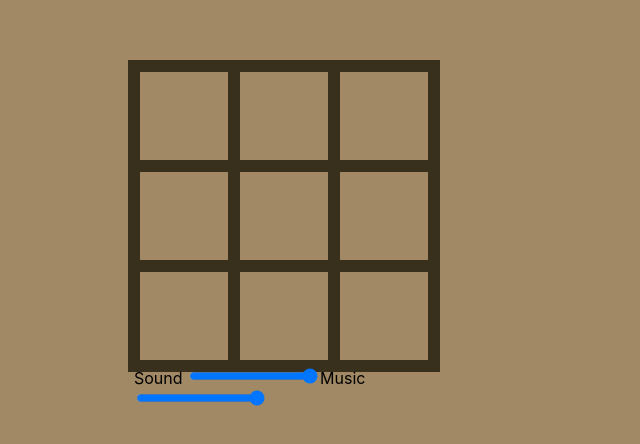
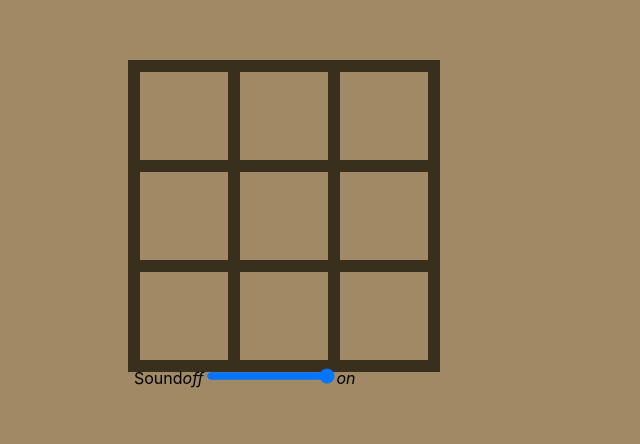
Before and after one commit to seha1/react-game, a React (Create React App) app: page / in a window 1280 px wide. Shown: the part 140-584 px from the top of the page, without its empty margins (0-640 px from the left). Built offline with nearby package versions, Linux system fonts and the light colour scheme.

Commit message:
дописал функцию включения и выключения звука.

```diff
--- a/src/Components/Main.js
+++ b/src/Components/Main.js
@@ -17,14 +17,14 @@ class Main extends React.Component {
             this.isMute = this.isMute.bind(this);
     }
 
-    isMute = () => {
+/*    isMute = () => {
         let elem = document.getElementById('sound').value;
         this.setState((state) => {
             return {onOf : elem}
         });
         console.log(this.state.onOf + ' : ' + elem );
 
-    }
+    }*/
 
     isMUsic =() => {
 
@@ -74,7 +74,7 @@ class Main extends React.Component {
                 && this.state.squares[currentLine[2]] === elem
             ){
                 //действия, при победе какой-либо каманды;
-                if(this.state.onOf === 1){
+                if(this.state.onOf != 0){
                     win.play();
                 }
 
@@ -94,6 +94,14 @@ class Main extends React.Component {
         }
     }
 
+    isMute = () => {
+        let elem = document.getElementById('sound').value;
+       this.setState((state) => {
+            return {onOf: elem}
+        });
+        console.log(this.state.onOf + ' : ' + elem);
+
+    }
 
 
     // функция событий реагирующая на действия игрока(ков);
@@ -108,7 +116,7 @@ class Main extends React.Component {
                     numberSquares[data]= 'X';
                     // музыка хода;
                     /*this.state.onOf === 1 ? sound.play() : sound.volume = 0;*/
-                   if(this.state.onOf === 1){
+                   if(this.state.onOf != 0){
                         sound.play();
                     }
 
@@ -117,7 +125,7 @@ class Main extends React.Component {
                     numberSquares[data] = 'O';
                     // музыка хода;
 
-                    if(this.state.onOf === 1){
+                    if(this.state.onOf != 0){
                         sound.play();
                     }
 
@@ -138,7 +146,6 @@ class Main extends React.Component {
             <div className={Style.main}>
                 <div className={Style.wrapper}>
                     <div className={Style.field}>
-
                         <div className={Style.playingField}>
                             <div className={this.state.style} data = '0' id = '1'  onClick={this.clickHandler}>{this.state.squares[0]}</div>
                             <div className={this.state.style} data = '1' id = '2'  onClick={this.clickHandler}>{this.state.squares[1]}</div>
@@ -149,24 +156,18 @@ class Main extends React.Component {
                             <div className={this.state.style} data = '6' id = '7'  onClick={this.clickHandler}>{this.state.squares[6]}</div>
                             <div className={this.state.style} data = '7' id = '8'  onClick={this.clickHandler}>{this.state.squares[7]}</div>
                             <div className={this.state.style} data = '8' id = '9'  onClick={this.clickHandler}>{this.state.squares[8]}</div>
-
                             <div className={Style.setting}>
                                 <div className={Style.sound}>
-                                    <span>Sound</span> <input type="range"  id = 'sound' onChange = {this.isMute} min = '0' max = '1' step = "1" />
-                                    <span>Music</span> <input type="range"  id = 'music' onChange = {this.isMUsic} min = '0' max = '1' step = "1" />
+                                    <span>Sound</span><i>off</i><input type="range"  id = 'sound' onChange = {this.isMute} min = '0' max = '1' step = "1" /><i>on</i>
                                 </div>
                             </div>
-
                         </div>
-
                     </div>
-
-
-
                 </div>
             </div>
         )
     }
 }
 
+
 export default Main;
```
